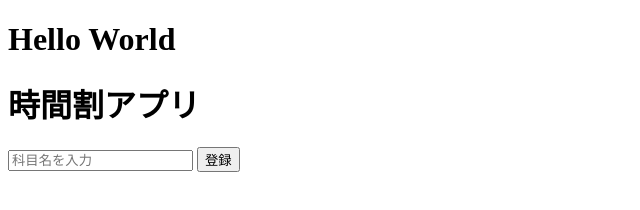
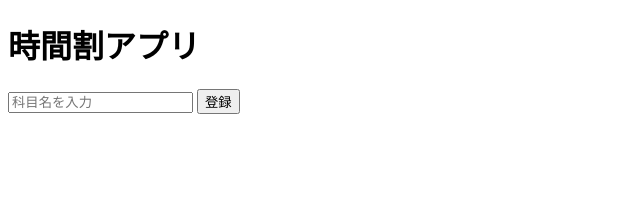
Before and after one commit to Koichi2323/timetable-app, a plain HTML site: page frontend/index.html in a window 1280 px wide. Shown: the whole page, without its empty margins (0-640 px from the left). Drawn offline with Linux system fonts and the light colour scheme.

Commit message:
Update index.html

```diff
--- a/frontend/index.html
+++ b/frontend/index.html
@@ -1,4 +1,3 @@
-<!DOCTYPE html><html><head><title>Timetable App</title></head><body><h1>Hello World</h1></body></html>
 <!DOCTYPE html>
 <html lang="ja">
 <head>
```
